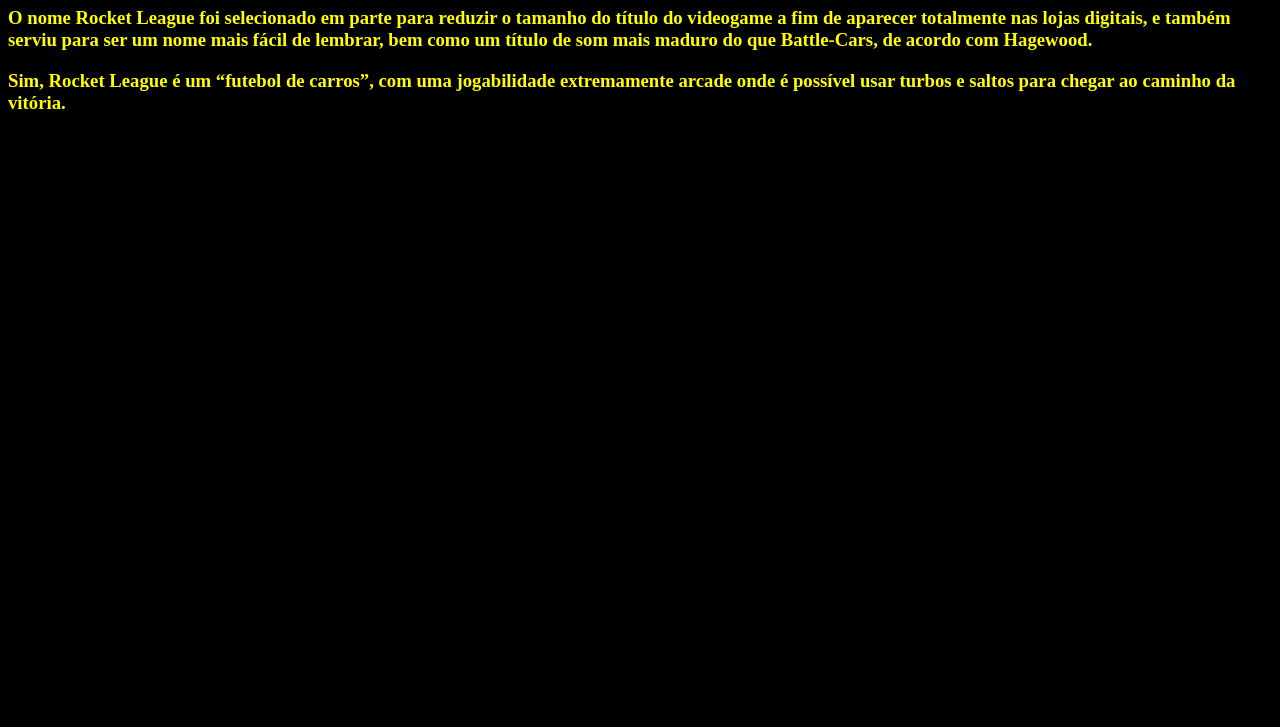
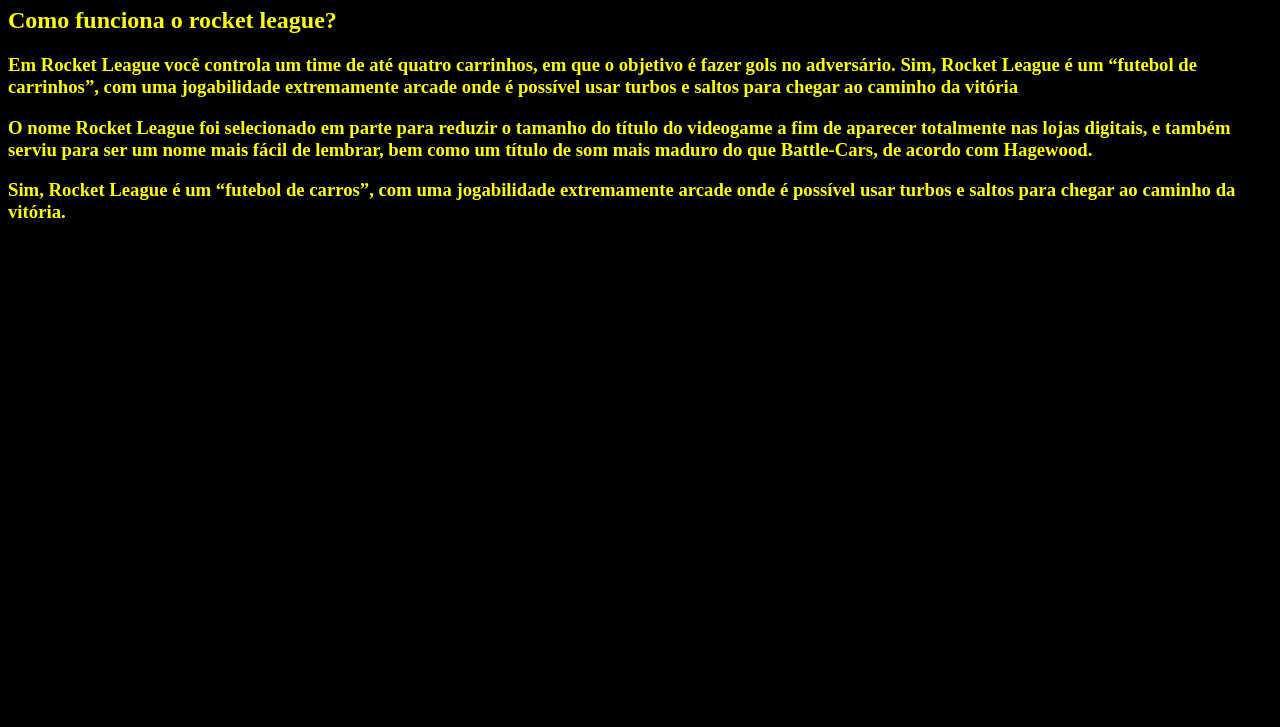
Before and after one commit to majocary/majocary.github.io, a plain HTML site: page index.html in a window 1280 px wide. Shown: the part 73-800 px from the top of the page. Drawn offline with Linux system fonts and the light colour scheme.

Commit message:
Update index.html

```diff
--- a/index.html
+++ b/index.html
@@ -7,6 +7,9 @@
 
 	<center> <h1> <strong> ROCKET LEAGUE </strong> </h1> </center>
 <body bgcolor=black>
+	<h2>Como funciona o rocket league?</h2>
+		<h3><p>Em Rocket League você controla um time de até quatro carrinhos, em que o objetivo é fazer gols no adversário. Sim, Rocket League é um “futebol de carrinhos”, com uma jogabilidade extremamente arcade onde é possível usar turbos e saltos para chegar ao caminho da vitória</p></h3>
+
 
 <p><h3>O nome Rocket League foi selecionado em parte para reduzir o tamanho do título do videogame a fim de aparecer totalmente nas lojas digitais, e também serviu para ser um nome mais fácil de lembrar, bem como um título de som mais maduro do que Battle-Cars, de acordo com Hagewood.
 
```
